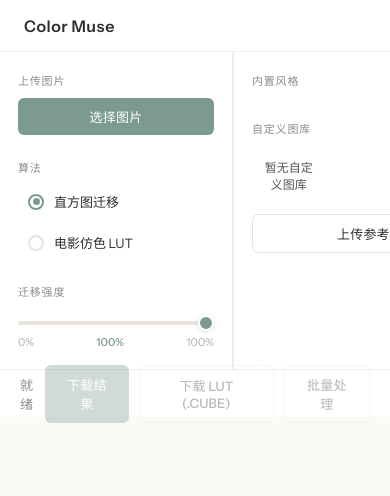
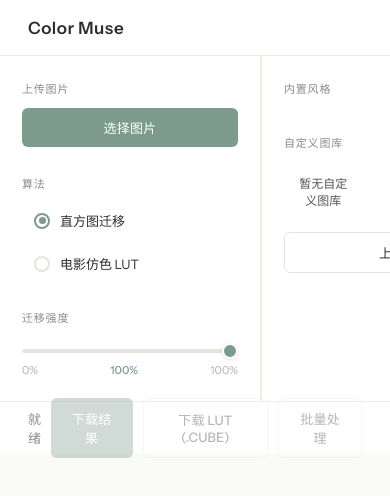
Before and after one commit to Analalaa/color, a plain HTML site: page index.html in a window 390 px wide. Drawn offline with Linux system fonts and the light colour scheme.

Commit message:
style: improve layout proportions for more natural feel
- Use 100dvh for better mobile/desktop viewport handling
- Widen sidebars (260px left, 300px right) for breathing room
- Increase header/footer height and padding
- Larger toolbar sections, reference grid gaps, buttons
- Larger drop zone (380x300)

```diff
--- a/css/styles.css
+++ b/css/styles.css
@@ -34,27 +34,28 @@ body {
   background: var(--bg);
   color: var(--text);
   font-family: var(--font-ui);
-  height: 100vh;
+  height: 100dvh;
   display: flex;
   flex-direction: column;
   -webkit-font-smoothing: antialiased;
   -moz-osx-font-smoothing: grayscale;
+  overflow: hidden;
 }
 
 /* ─── Header ─── */
 
 .app-header {
-  height: 52px;
+  height: 56px;
   background: var(--surface);
   display: flex;
   align-items: center;
-  padding: 0 24px;
+  padding: 0 28px;
   border-bottom: 1px solid var(--border-light);
   flex-shrink: 0;
 }
 
 .app-header h1 {
-  font-size: 16px;
+  font-size: 17px;
   font-weight: 600;
   color: var(--text);
   letter-spacing: 0.5px;
@@ -74,15 +75,15 @@ body {
 /* ─── Left Toolbar ─── */
 
 .toolbar-left {
-  width: 232px;
+  width: 260px;
   background: var(--surface);
-  padding: 20px 18px;
+  padding: 24px 22px;
   overflow-y: auto;
   flex-shrink: 0;
 }
 
 .toolbar-section {
-  margin-bottom: 24px;
+  margin-bottom: 28px;
 }
 
 .toolbar-section:last-child {
@@ -95,7 +96,7 @@ body {
   text-transform: uppercase;
   letter-spacing: 0.8px;
   color: var(--text-secondary);
-  margin-bottom: 10px;
+  margin-bottom: 12px;
   font-family: var(--font-ui);
 }
 
@@ -106,7 +107,7 @@ body {
   color: #fff;
   border: none;
   border-radius: var(--radius-sm);
-  padding: 9px 18px;
+  padding: 10px 20px;
   cursor: pointer;
   font-size: 13px;
   font-weight: 500;
@@ -130,7 +131,7 @@ body {
   color: var(--text);
   border: 1px solid var(--border);
   border-radius: var(--radius-sm);
-  padding: 9px 18px;
+  padding: 10px 20px;
   cursor: pointer;
   font-size: 13px;
   font-weight: 500;
@@ -168,7 +169,7 @@ body {
   font-size: 13px;
   color: var(--text);
   cursor: pointer;
-  padding: 7px 10px;
+  padding: 8px 12px;
   border-radius: var(--radius-sm);
   transition: background 0.15s;
   font-family: var(--font-ui);
@@ -278,8 +279,8 @@ input[type="range"]::-moz-range-thumb {
 #drop-zone {
   border: 2px dashed var(--border);
   border-radius: var(--radius-lg);
-  width: 340px;
-  height: 260px;
+  width: 380px;
+  height: 300px;
   display: flex;
   align-items: center;
   justify-content: center;
@@ -320,9 +321,9 @@ input[type="range"]::-moz-range-thumb {
 /* ─── Right Panel ─── */
 
 .panel-right {
-  width: 272px;
+  width: 300px;
   background: var(--surface);
-  padding: 20px 18px;
+  padding: 24px 22px;
   overflow-y: auto;
   flex-shrink: 0;
 }
@@ -333,12 +334,12 @@ input[type="range"]::-moz-range-thumb {
   text-transform: uppercase;
   letter-spacing: 0.8px;
   color: var(--text-secondary);
-  margin-bottom: 12px;
+  margin-bottom: 14px;
   font-family: var(--font-ui);
 }
 
 .section-title-spaced {
-  margin-top: 20px;
+  margin-top: 24px;
 }
 
 /* ─── Reference Grid ─── */
@@ -346,8 +347,8 @@ input[type="range"]::-moz-range-thumb {
 .reference-grid {
   display: grid;
   grid-template-columns: repeat(3, 1fr);
-  gap: 8px;
-  margin-bottom: 12px;
+  gap: 10px;
+  margin-bottom: 14px;
 }
 
 .ref-thumb {
@@ -381,12 +382,12 @@ input[type="range"]::-moz-range-thumb {
 /* ─── Footer ─── */
 
 .app-footer {
-  height: 48px;
+  height: 52px;
   background: var(--surface);
   border-top: 1px solid var(--border-light);
   display: flex;
   align-items: center;
-  padding: 0 20px;
+  padding: 0 28px;
   font-size: 13px;
   color: var(--text-secondary);
   flex-shrink: 0;
```
